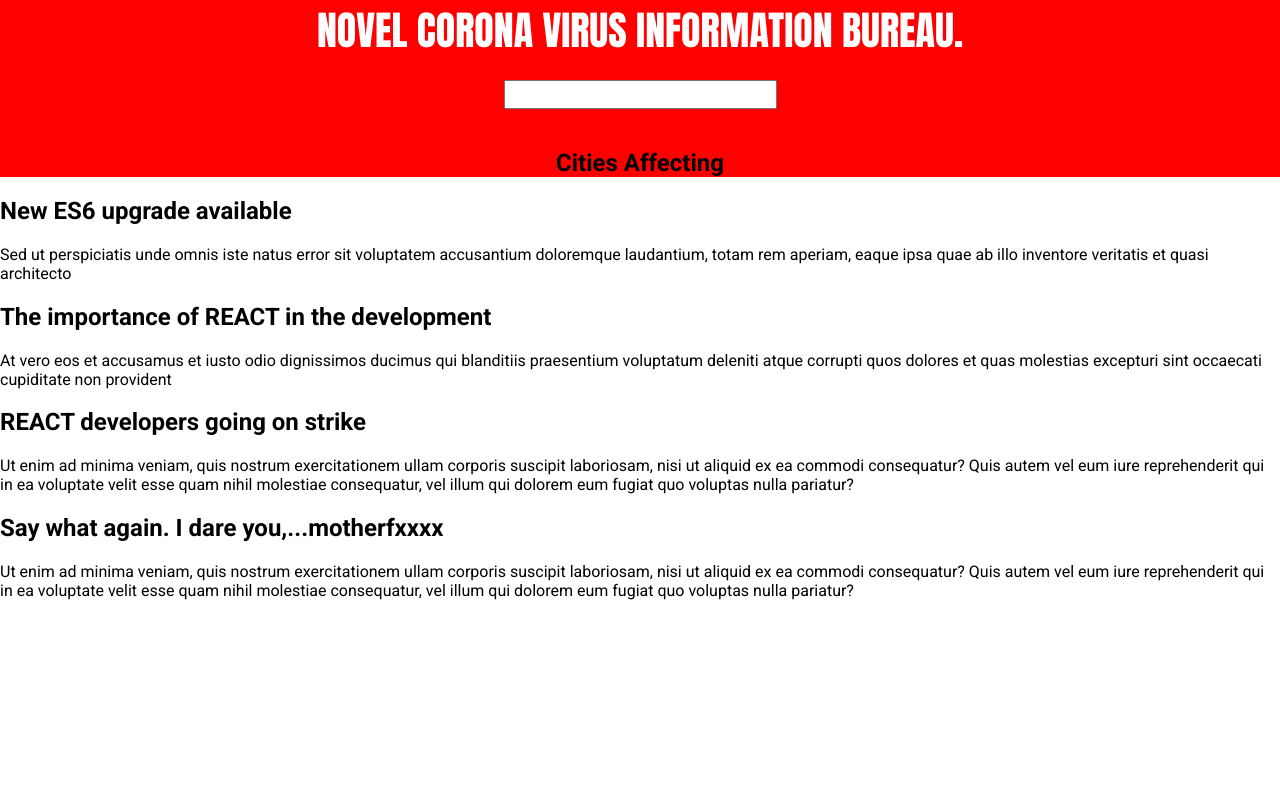
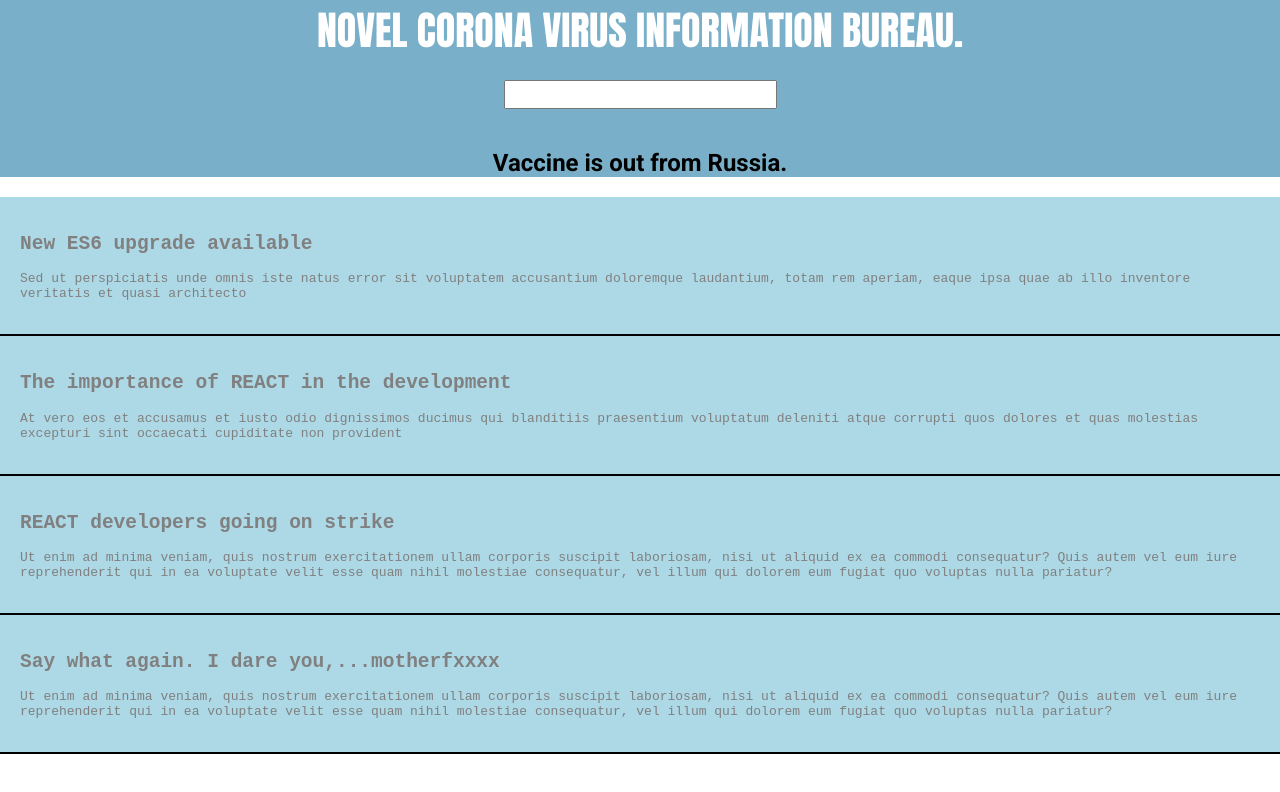
Before and after one commit to amey1512/react-basics-01, a React app: page / in a window 1280 px wide. Built offline with nearby package versions, Linux system fonts and the light colour scheme.

Commit message:
created css rules with glamor and styled the app

```diff
--- a/public/styles.css
+++ b/public/styles.css
@@ -4,7 +4,7 @@ body {
 }
 
 header {
-  background:#03a9f4;
+  background:#79afc8;
   text-align: center
 }
 
--- a/src/components/header.js
+++ b/src/components/header.js
@@ -18,41 +18,41 @@ const Header = () => {
 class Header extends React.Component {
 
   state = {
-    cities:"",
-    active:false
+    cities:""
+    //active:false
   }
 
   myEventCall = (event) => {
-    const value = event.target.value === '' ? false:true;
+    //const value = event.target.value === '' ? false:true;
     this.setState({
-      active:value,
+      //active:value,
       cities: event.target.value
     });
   }
 
   render(){
 
-    const style = {
-      background : "black",
-      color:"red"
-    }
+    // const style = {
+    //   background : "black",
+    //   color:"red"
+    // }
 
-    if(this.state.cities !== ''){
-      style.background="red";
-      style.color="black";
-    }
-    else{
-      style.background="black";
-      style.color="red";
-    }
+    // if(this.state.cities !== ''){
+    //   style.background="red";
+    //   style.color="black";
+    // }
+    // else{
+    //   style.background="black";
+    //   style.color="red";
+    // }
 
     return(
-      <header style = {{background:`${this.state.active ? "black" : "red"}`}}>
+      <header>
         <div className="logo">NOVEL CORONA VIRUS INFORMATION BUREAU.</div>
         <input  type="text"
                 onChange={(e) => this.myEventCall(e)}/>
         <div>
-          <h2>Cities Affecting</h2>
+          <h2>Vaccine is out from Russia.</h2>
           <h2>{this.state.cities}</h2>
         </div>
       </header>
--- a/src/components/news_list_item.js
+++ b/src/components/news_list_item.js
@@ -1,7 +1,22 @@
 import React from 'react';
+import {css} from 'glamor';
 
 const NewsItem = (item) => {
-  return( <div>
+
+  let news_item_css = css({
+    padding:'20px',
+    boxSizing:'border-box',
+    borderBottom:'2px solid black',
+    fontFamily:'monospace',
+    background:'lightblue',
+    color:'grey',
+          ':hover': {
+              color:'black',
+              background:'lightgrey'
+          }
+  })
+
+  return( <div {...news_item_css}>
             <h2>{item.item.title}</h2>
             <p>{item.item.feed}</p>
           </div>
```
Also changed, not shown: 1 other file.
